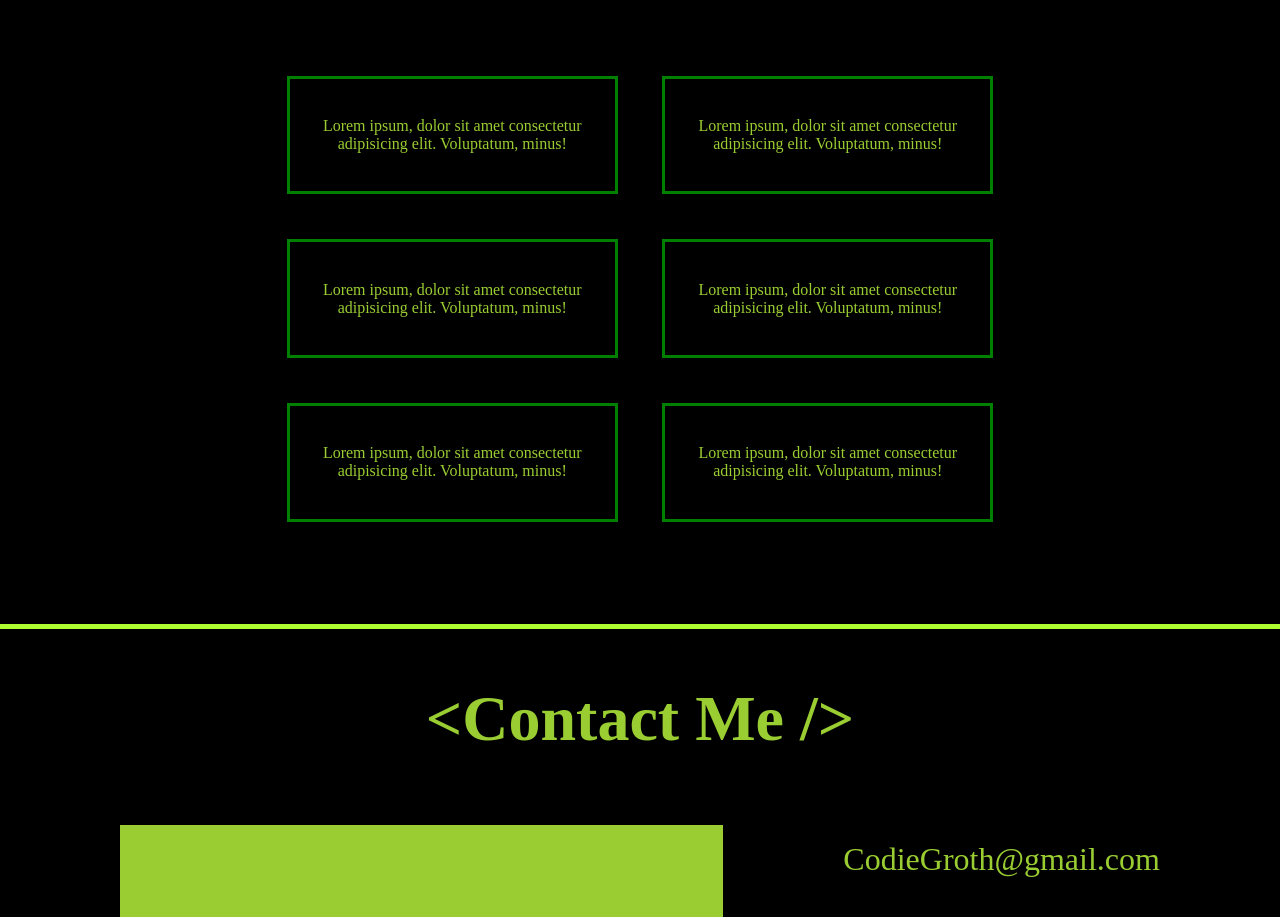
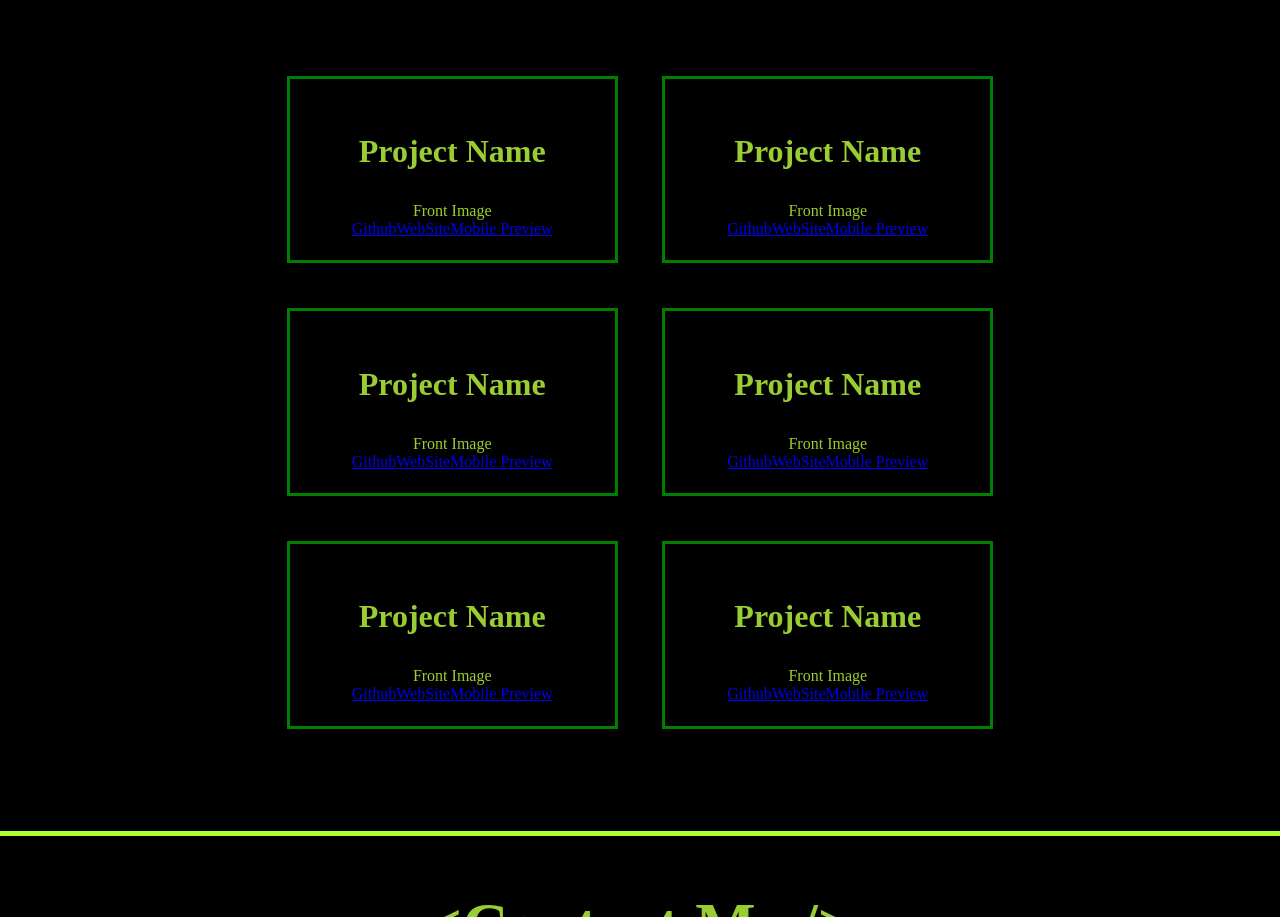
Before and after one commit to codiemaureen/codieCodes, a Next.js app: page / in a window 1280 px wide. Shown: the part 1163-2080 px from the top of the page. Built offline with nearby package versions, Linux system fonts and the light colour scheme.

Commit message:
Adding hoverHandle fn

```diff
--- a/src/app/component/Project.jsx
+++ b/src/app/component/Project.jsx
@@ -1,9 +1,32 @@
+"use client";
+import { useState } from 'react';
 import styles from './Project.module.css';
+import Link from 'next/link';
+
 
 const Project = () => {
+ const [isHovering, setIsHovering] = useState(false);
+
+ const handleMouseEnter = () => {
+  setIsHovering(true);
+ }
+
+ const handleMouseLeave = () => {
+  setIsHovering(false);
+ }
   return (
-   <div className={styles.ProjectContainer}>
-    <p>Lorem ipsum, dolor sit amet consectetur adipisicing elit. Voluptatum, minus!</p>
+   <div className={styles.ProjectContainer}
+   onMouseEnter={handleMouseEnter}
+   onMouseLeave={handleMouseLeave}>
+    <h3 >Project Name</h3>
+    {/* <img src="" alt="" /> */}
+    {isHovering ? 'Back Image' : 'Front Image'}
+
+    <section className={styles.projectLinks}>
+     <Link href={'/'}>Github</Link>
+     <Link href={'/'}>WebSite</Link>
+     <Link href={'/'}>Mobile Preview</Link>
+    </section>
    </div>
   )
 }
```
